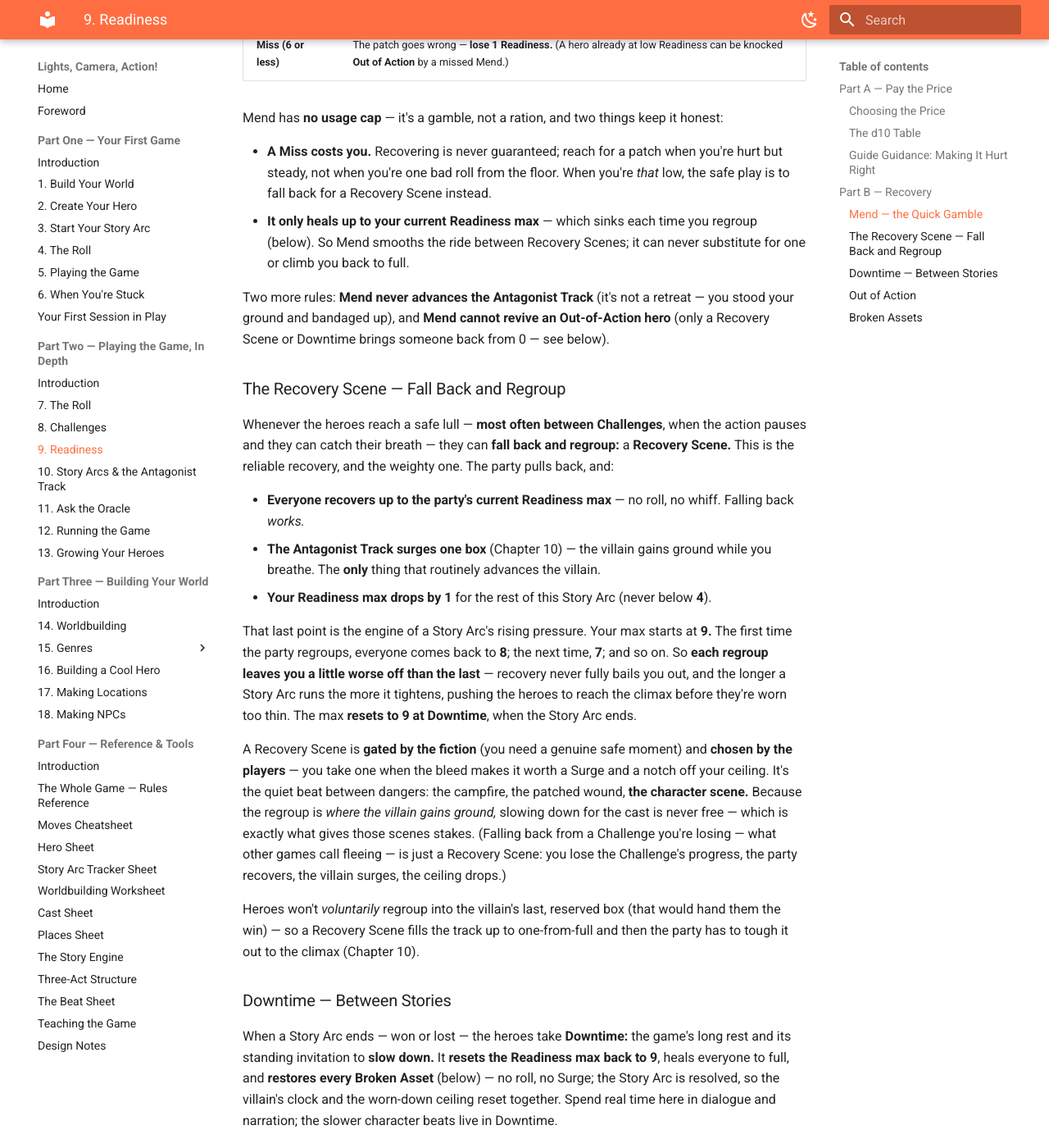
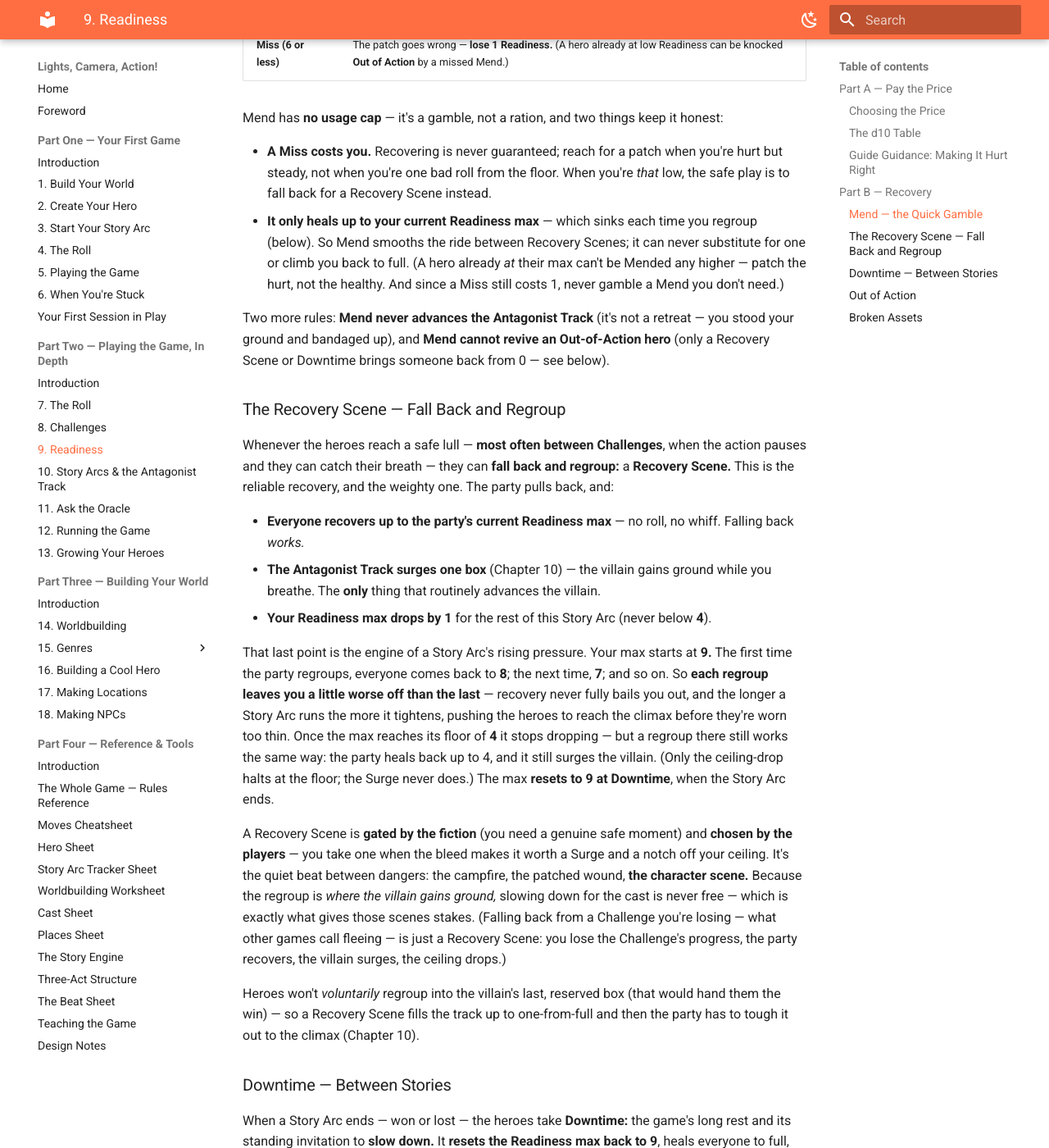
Before and after one commit to Ian-Hitt/amazing-forge, an MkDocs documentation site: the page built from docs/part-two/09-readiness.md, in a window 1280 px wide and 1400 px high, scrolled down 4298 px. Shown: the whole window at 82% size. Built offline with MkDocs 1.6.1 and Material for MkDocs 9.7.7, drawn with Linux system fonts in a browser that asks for light colours; some of the changed text lies outside the part shown.

Commit message:
Fold in pre-playtest micro-clarifications
Tidy up the small derivable edge cases the audit flagged, so the text is airtight:
- Mend on a hero already at max does nothing (and still risks the -1) (Ch.9)
- At the Readiness-max floor of 4 the ceiling stops dropping, but a regroup still
  heals-to-4 and still surges (Ch.9)
- A loss past 0 stops at 0 -- no overflow; Out of Action is the worst case (Ch.9)
- A generative roll (Start a Story Arc / Start a Challenge) that rolls doubles on an
  already-10+ result takes the top result plus a small extra edge (Ch.8/Ch.10)

Co-Authored-By: Claude Opus 4.8 (1M context) <noreply@anthropic.com>

```diff
--- a/docs/part-two/09-readiness.md
+++ b/docs/part-two/09-readiness.md
@@ -89,7 +89,7 @@ Any time the fiction gives you a beat — in the thick of a Challenge, *or* in a
 Mend has **no usage cap** — it's a gamble, not a ration, and two things keep it honest:
 
 - **A Miss costs you.** Recovering is never guaranteed; reach for a patch when you're hurt but steady, not when you're one bad roll from the floor. When you're *that* low, the safe play is to fall back for a Recovery Scene instead.
-- **It only heals up to your current Readiness max** — which sinks each time you regroup (below). So Mend smooths the ride between Recovery Scenes; it can never substitute for one or climb you back to full.
+- **It only heals up to your current Readiness max** — which sinks each time you regroup (below). So Mend smooths the ride between Recovery Scenes; it can never substitute for one or climb you back to full. (A hero already *at* their max can't be Mended any higher — patch the hurt, not the healthy. And since a Miss still costs 1, never gamble a Mend you don't need.)
 
 Two more rules: **Mend never advances the Antagonist Track** (it's not a retreat — you stood your ground and bandaged up), and **Mend cannot revive an Out-of-Action hero** (only a Recovery Scene or Downtime brings someone back from 0 — see below).
 
@@ -101,7 +101,7 @@ Whenever the heroes reach a safe lull — **most often between Challenges**, whe
 - **The Antagonist Track surges one box** (Chapter 10) — the villain gains ground while you breathe. The **only** thing that routinely advances the villain.
 - **Your Readiness max drops by 1** for the rest of this Story Arc (never below **4**).
 
-That last point is the engine of a Story Arc's rising pressure. Your max starts at **9.** The first time the party regroups, everyone comes back to **8**; the next time, **7**; and so on. So **each regroup leaves you a little worse off than the last** — recovery never fully bails you out, and the longer a Story Arc runs the more it tightens, pushing the heroes to reach the climax before they're worn too thin. The max **resets to 9 at Downtime**, when the Story Arc ends.
+That last point is the engine of a Story Arc's rising pressure. Your max starts at **9.** The first time the party regroups, everyone comes back to **8**; the next time, **7**; and so on. So **each regroup leaves you a little worse off than the last** — recovery never fully bails you out, and the longer a Story Arc runs the more it tightens, pushing the heroes to reach the climax before they're worn too thin. Once the max reaches its floor of **4** it stops dropping — but a regroup there still works the same way: the party heals back up to 4, and it still surges the villain. (Only the ceiling-drop halts at the floor; the Surge never does.) The max **resets to 9 at Downtime**, when the Story Arc ends.
 
 A Recovery Scene is **gated by the fiction** (you need a genuine safe moment) and **chosen by the players** — you take one when the bleed makes it worth a Surge and a notch off your ceiling. It's the quiet beat between dangers: the campfire, the patched wound, **the character scene.** Because the regroup is *where the villain gains ground,* slowing down for the cast is never free — which is exactly what gives those scenes stakes. (Falling back from a Challenge you're losing — what other games call fleeing — is just a Recovery Scene: you lose the Challenge's progress, the party recovers, the villain surges, the ceiling drops.)
 
@@ -126,7 +126,7 @@ You always start the next Story Arc fresh. Downtime is also where **threads** be
 
 ### Out of Action
 
-If a hero's Readiness hits **0**, they're **Out of Action** — too hurt, too rattled, or too tapped-out to keep going for now. They can't act until they recover. Remember the core promise: **heroes can't die.** Out of Action is the floor, and it's always temporary — but climbing back is exactly where the stakes live.
+If a hero's Readiness hits **0**, they're **Out of Action** — too hurt, too rattled, or too tapped-out to keep going for now. They can't act until they recover. Remember the core promise: **heroes can't die.** Out of Action is the floor, and it's always temporary — but climbing back is exactly where the stakes live. A hit that would carry a hero *past* 0 just stops at **0** — nothing overflows or carries over; Out of Action is as bad as it gets.
 
 **A downed hero can only be brought back by a full Recovery Scene** (the team falls back to get them on their feet) **or by Downtime.** A quick Mend can't do it — clawing someone off the floor takes a real regroup, not a battlefield patch. And that's the sting: getting a downed hero up **forces a Recovery Scene, which surges the villain** — even into the reserved climax box. Near the end of a Story Arc, *that's how you lose* (Chapter 10).
 
```
Also changed, not shown: docs/part-two/08-challenges.md (+1 -1 lines), docs/part-two/10-story-arcs-and-the-antagonist-track.md (+1 -1 lines).
